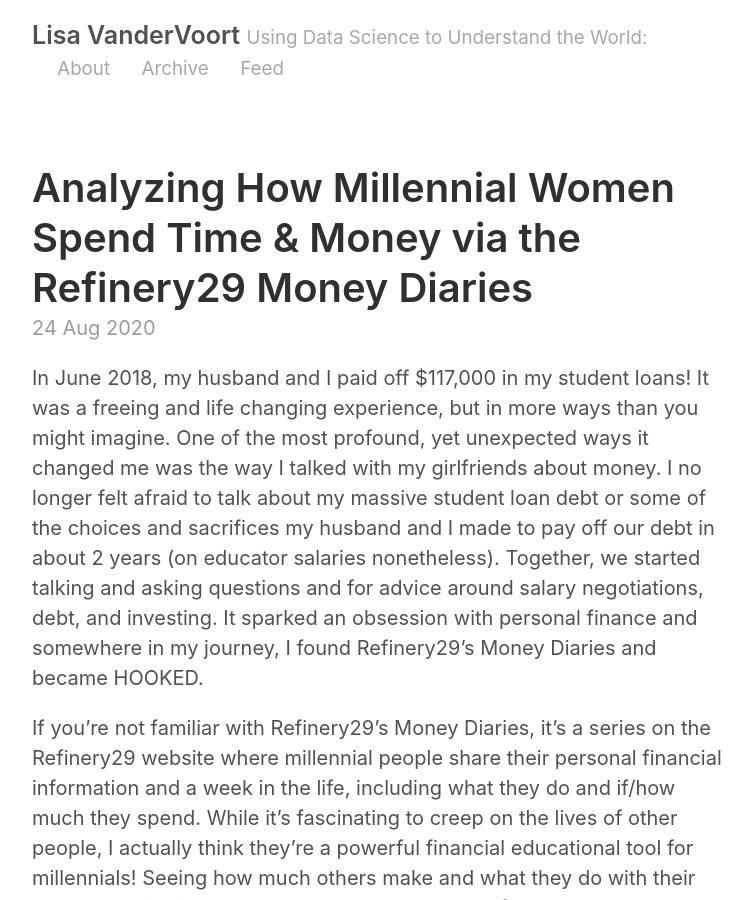
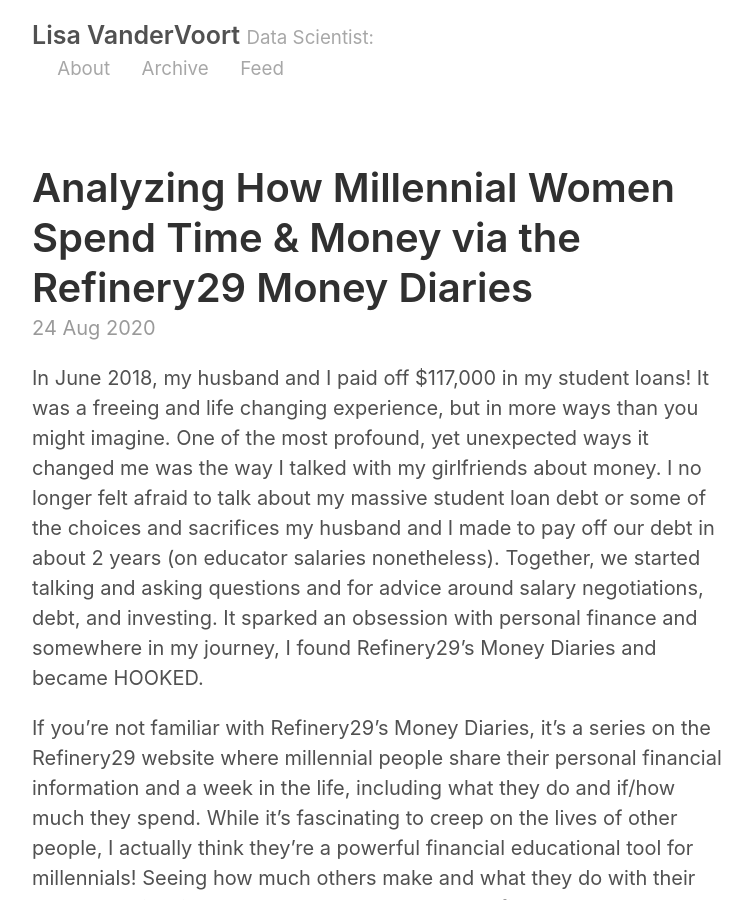
Before and after one commit to lvandervoort89/lvandervoort89.github.io, a Jekyll site: the page built from index.html, in a window 1280 px wide and 900 px high. Shown: the whole window, without its empty margins (258-1010 px from the left). Built offline with Jekyll 4.4.1, drawn with Linux system fonts in a browser that asks for light colours; the list of posts is cut into pages by our own code.

Commit message:
updated config

```diff
--- a/_config.yml
+++ b/_config.yml
@@ -3,7 +3,7 @@ permalink:           pretty
 
 # Setup
 title:               Lisa VanderVoort
-tagline:             Using Data Science to Understand the World
+tagline:             Data Scientist
 url:                 http://lvandervoort89.github.io
 paginate:            2
 baseurl:             ""
```
